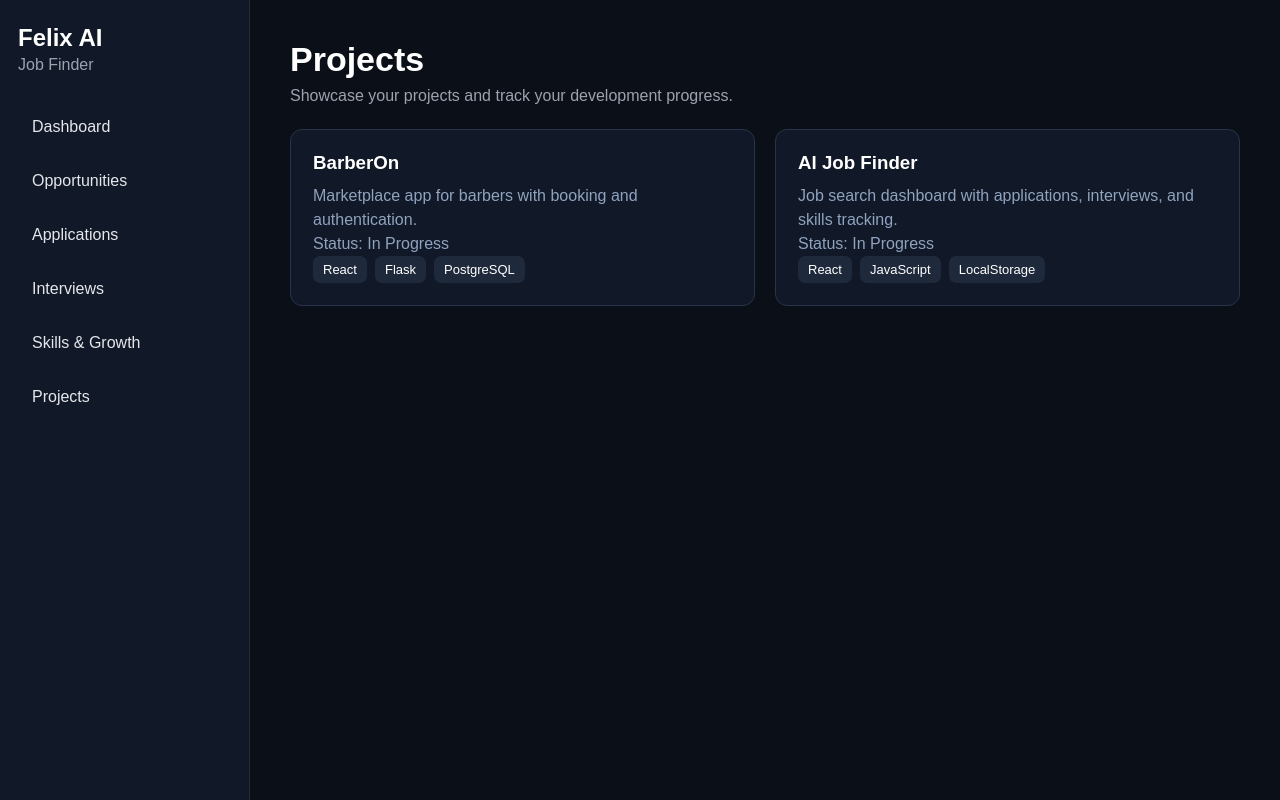
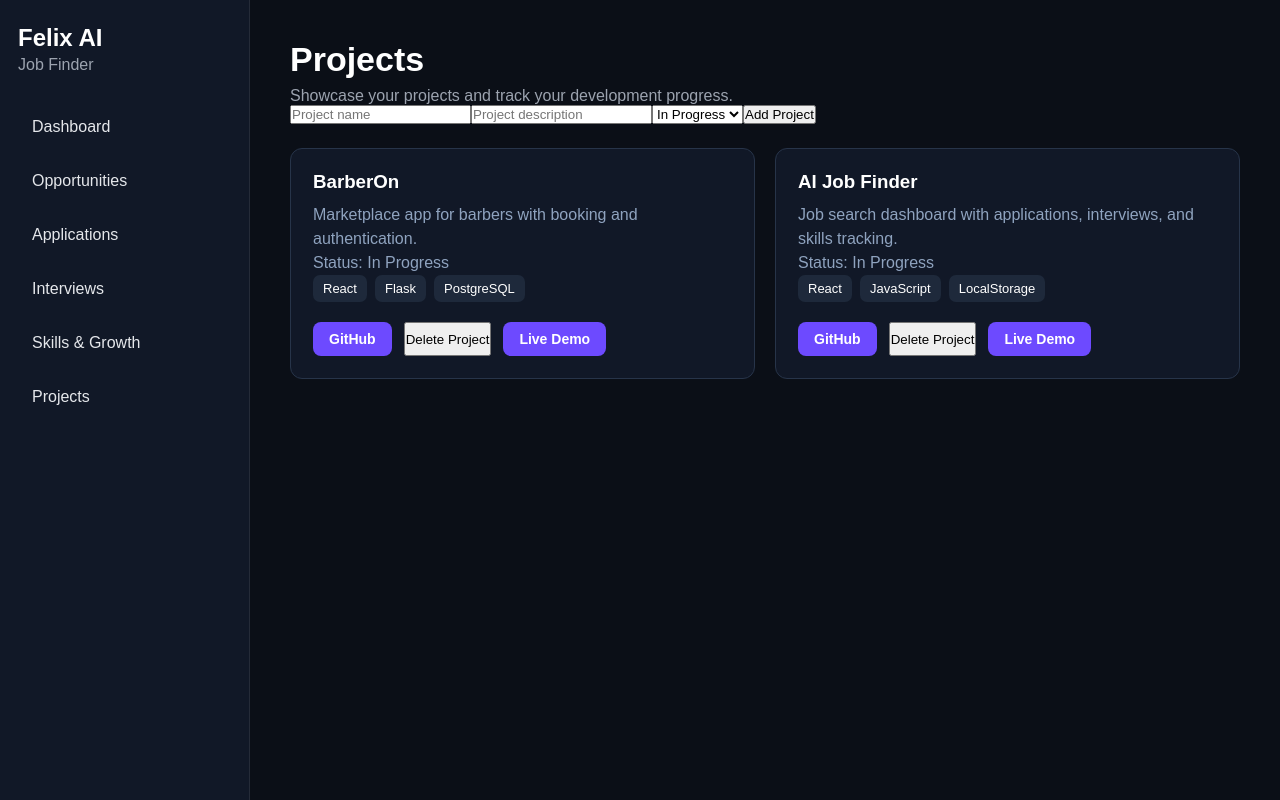
Before and after one commit to felixbritez26/JOB-GO-IA, a React (Vite) app: page /projects in a window 1280 px wide. Built offline with nearby package versions, Linux system fonts and the light colour scheme.

Commit message:
forcontinuelater

```diff
--- a/src/index.css
+++ b/src/index.css
@@ -567,3 +567,24 @@ body {
   color: #8fa3bf;
   line-height: 1.5;
 }
+.project-actions {
+  display: flex;
+  gap: 12px;
+  margin-top: 20px;
+}
+
+.project-actions a {
+  padding: 9px 16px;
+  border-radius: 8px;
+  background: #6d4aff;
+  color: white;
+  text-decoration: none;
+  font-size: 14px;
+  font-weight: 600;
+  transition: 0.2s;
+}
+
+.project-actions a:hover {
+  opacity: 0.85;
+  transform: translateY(-1px);
+}
--- a/src/pages/Projects.jsx
+++ b/src/pages/Projects.jsx
@@ -1,13 +1,24 @@
+import { useEffect, useState } from "react";
 import Sidebar from "../components/Sidebar";
 
 function Projects() {
-  const projects = [
+  const [projectName, setProjectName] = useState("");
+  const [projectDescription, setProjectDescription] = useState("");
+  const [projectStatus, setProjectStatus] = useState("In Progress");
+  const [projects, setProjects] = useState(() => {
+    const storedProjects = localStorage.getItem("projects");
+
+    return storedProjects
+      ? JSON.parse(storedProjects)
+      : [
           {
             name: "BarberOn",
             description:
               "Marketplace app for barbers with booking and authentication.",
             technologies: ["React", "Flask", "PostgreSQL"],
             status: "In Progress",
+            github: "#",
+            demo: "#",
           },
           {
             name: "AI Job Finder",
@@ -15,8 +26,41 @@ function Projects() {
               "Job search dashboard with applications, interviews, and skills tracking.",
             technologies: ["React", "JavaScript", "LocalStorage"],
             status: "In Progress",
+            github: "#",
+            demo: "#",
           },
         ];
+  });
+  useEffect(() => {
+    localStorage.setItem("projects", JSON.stringify(projects));
+  }, [projects]);
+  const handleAddProject = () => {
+    if (!projectName || !projectDescription) {
+      return;
+    }
+
+    const newProject = {
+      name: projectName,
+      description: projectDescription,
+      technologies: [],
+      status: projectStatus,
+      github: "#",
+      demo: "#",
+    };
+
+    setProjects([...projects, newProject]);
+
+    setProjectName("");
+    setProjectDescription("");
+    setProjectStatus("In Progress");
+  };
+  const handleDeleteProject = (projectName) => {
+    const updatedProjects = projects.filter(
+      (project) => project.name !== projectName,
+    );
+
+    setProjects(updatedProjects);
+  };
 
   return (
     <div className="dashboard">
@@ -25,6 +69,32 @@ function Projects() {
       <main className="dashboard-content">
         <h1>Projects</h1>
         <p>Showcase your projects and track your development progress.</p>
+        <div className="project-form">
+          <input
+            type="text"
+            placeholder="Project name"
+            value={projectName}
+            onChange={(event) => setProjectName(event.target.value)}
+          />
+
+          <input
+            type="text"
+            placeholder="Project description"
+            value={projectDescription}
+            onChange={(event) => setProjectDescription(event.target.value)}
+          />
+
+          <select
+            value={projectStatus}
+            onChange={(event) => setProjectStatus(event.target.value)}
+          >
+            <option value="In Progress">In Progress</option>
+            <option value="Completed">Completed</option>
+            <option value="Paused">Paused</option>
+          </select>
+
+          <button onClick={handleAddProject}>Add Project</button>
+        </div>
 
         <div className="projects-container">
           {projects.map((project) => (
@@ -40,6 +110,21 @@ function Projects() {
                   <span key={technology}>{technology}</span>
                 ))}
               </div>
+              <div className="project-actions">
+                <a href={project.github} target="_blank" rel="noreferrer">
+                  GitHub
+                </a>
+                <button
+                  className="delete-project-btn"
+                  onClick={() => handleDeleteProject(project.name)}
+                >
+                  Delete Project
+                </button>
+
+                <a href={project.demo} target="_blank" rel="noreferrer">
+                  Live Demo
+                </a>
+              </div>
             </div>
           ))}
         </div>
```
Lines whose indentation alone changed are shown as unchanged.
